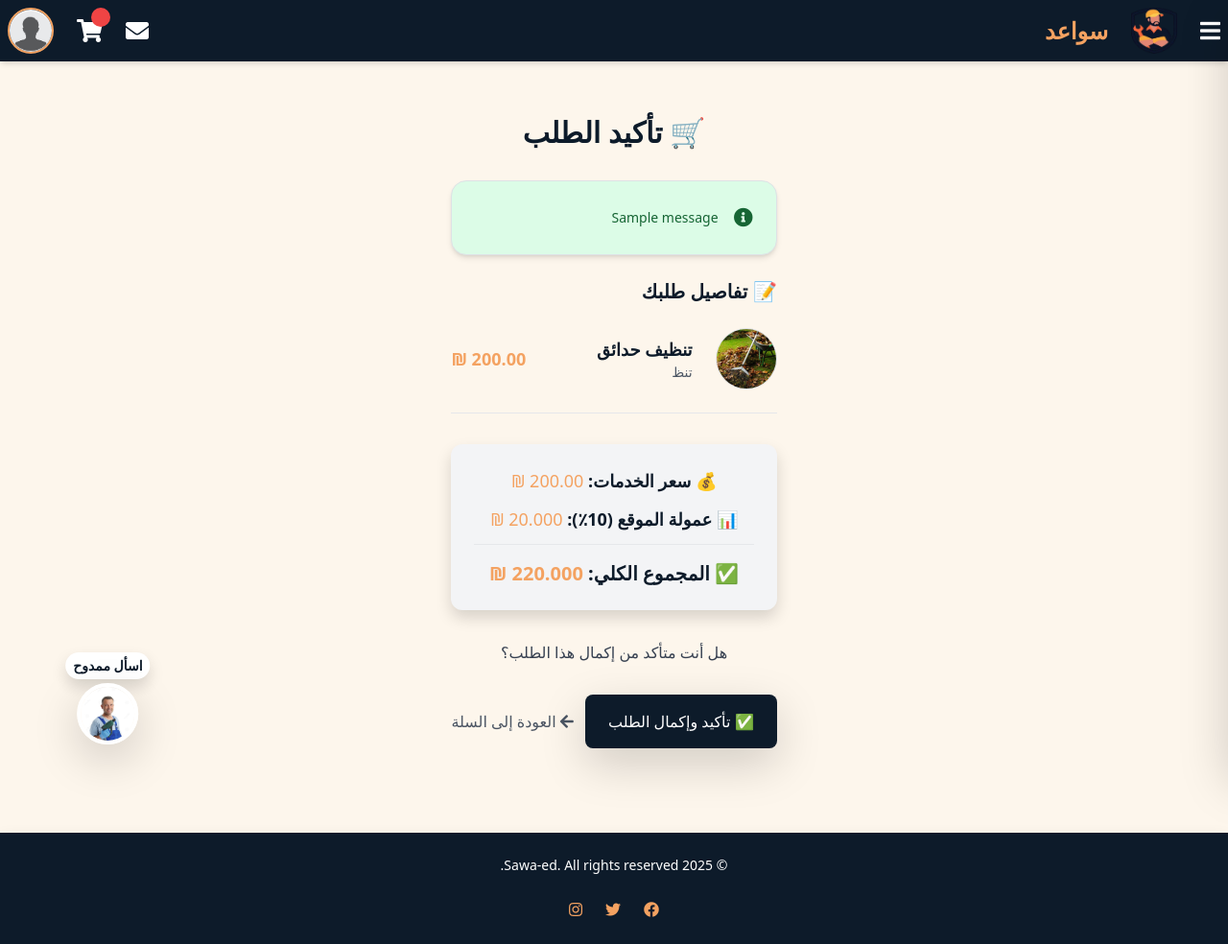
After one commit to shahdzeiad96/Sawa-ed, a Django app: page /checkout/ in a window 1280 px wide. The commit adds this page. Shown: the whole page at 96% size. Run offline with Django 5.2, Linux system fonts and the light colour scheme; a user stored in the database is signed in; data comes from the database, SQL or seed files in the repository; both versions use the stored data as it was after the commit; tables that the repository leaves empty hold one stand-in row (values such as "Sample post"); one stand-in notice (Sample message) is shown; some libraries are stand-ins or nearby versions.

Commit message:
checkOut function

```diff
--- a/Sawaed_app/models.py
+++ b/Sawaed_app/models.py
@@ -148,6 +148,23 @@ class Message(models.Model):
     def __str__(self):
         return f"From {self.sender} to {self.receiver} at {self.timestamp}"
 
+
+class CartItem(models.Model):
+    user = models.ForeignKey(
+        settings.AUTH_USER_MODEL,
+        on_delete=models.CASCADE,
+        related_name='cart_items'
+    )
+    service = models.ForeignKey(
+        ServiceListing,
+        on_delete=models.CASCADE,
+        related_name='cart_items'
+    )
+    added_at = models.DateTimeField(auto_now_add=True)
+
+    def __str__(self):
+        return f"{self.user.username} - {self.service.name}"
+
 class ServiceOrder(models.Model):
     ORDER_STATUS_CHOICES = [
         ('pending', _('Pending')),
@@ -164,6 +181,14 @@ class ServiceOrder(models.Model):
         on_delete=models.CASCADE,
         related_name='orders'
     )
+    handyman = models.ForeignKey(
+        settings.AUTH_USER_MODEL,
+        on_delete=models.CASCADE,
+        related_name='received_orders',
+        null=True,
+        blank=True
+    )
+    price = models.DecimalField(max_digits=10, decimal_places=2,null=True, blank=True)
     status = models.CharField(max_length=20, choices=ORDER_STATUS_CHOICES, default='pending')
     created_at = models.DateTimeField(auto_now_add=True)
 
--- /dev/null
+++ b/Sawaed_app/templates/checkout.html
@@ -0,0 +1,80 @@
+{% extends "index.html" %}
+
+{% block content %}
+<div class="p-6 max-w-3xl mx-auto">
+    <h1 class="text-3xl font-semibold text-center text-[#0d1b2a] mb-8">
+        🛒 تأكيد الطلب
+    </h1>
+
+    {% if messages %}
+        <div class="space-y-3 mb-6 max-w-2xl mx-auto">
+            {% for message in messages %}
+                <div class="flex items-center gap-3 p-4 rounded-2xl shadow-md transition-all duration-300
+                    {% if message.tags == 'success' %}bg-green-100 text-green-800 border border-green-300
+                    {% elif message.tags == 'error' %}bg-red-100 text-red-800 border border-red-300
+                    {% elif message.tags == 'warning' %}bg-yellow-100 text-yellow-800 border border-yellow-300
+                    {% else %}bg-blue-100 text-blue-800 border border-blue-300{% endif %}">
+                    <i class="fas fa-info-circle text-xl"></i>
+                    <span class="text-sm font-medium">{{ message }}</span>
+                </div>
+            {% endfor %}
+        </div>
+    {% endif %}
+
+    {% if cart_items %}
+        <div class="mb-8">
+            <h2 class="text-xl font-semibold text-[#0d1b2a] mb-4">
+                📝 تفاصيل طلبك
+            </h2>
+            <div class="space-y-4">
+                {% for item in cart_items %}
+                    <div class="flex justify-between items-center border-b pb-4 mb-4">
+                        <div class="flex items-center gap-4">
+                            <img src="{{ item.service.image.url }}" alt="Service Image" class="w-16 h-16 object-cover rounded-full border">
+                            <div>
+                                <h3 class="text-lg font-semibold text-[#0d1b2a]">{{ item.service.name }}</h3>
+                                {% if item.service.description %}
+                                    <p class="text-sm text-gray-600">{{ item.service.description }}</p>
+                                {% endif %}
+                            </div>
+                        </div>
+                        <div class="text-right">
+                            <span class="text-[#f4a261] text-lg font-semibold">{{ item.service.price }} ₪</span>
+                        </div>
+                    </div>
+                {% endfor %}
+            </div>
+        </div>
+
+        <div class="bg-gray-100 rounded-xl p-6 shadow text-center space-y-3 text-[#0d1b2a] text-lg font-medium mb-8">
+            <div>💰 <strong>سعر الخدمات:</strong> <span class="text-[#f4a261]">{{ total_price }} ₪</span></div>
+            <div>📊 <strong>عمولة الموقع (10٪):</strong> <span class="text-[#f4a261]">{{ commission }} ₪</span></div>
+            <div class="text-xl font-bold border-t pt-3">
+                ✅ المجموع الكلي:
+                <span class="text-[#f4a261]">{{ final_total }} ₪</span>
+            </div>
+        </div>
+
+        <div class="text-center">
+            <p class="mb-4 text-gray-700">هل أنت متأكد من إكمال هذا الطلب؟</p>
+            <form method="post" action="{% url 'checkout' %}">
+                {% csrf_token %}
+                <button type="submit" class="px-6 py-3 rounded-lg bg-[#0d1b2a] text-white hover:bg-[#f4a261] hover:text-[#0d1b2a] transition duration-300 transform hover:scale-105 shadow-lg">
+                    ✅ تأكيد وإكمال الطلب
+                </button>
+                <a href="{% url 'cart' %}" class="inline-block mt-4 text-gray-600 hover:text-gray-800">
+                    <i class="fas fa-arrow-left mr-2"></i> العودة إلى السلة
+                </a>
+            </form>
+        </div>
+
+    {% else %}
+        <div class="text-center text-gray-500 text-xl mt-10">
+            🛒 لا توجد عناصر في السلة لإكمال الطلب.
+            <p class="mt-4">
+                <a href="{% url 'userhome' %}" class="text-[#f4a261] hover:underline">تصفح الخدمات المتاحة</a>
+            </p>
+        </div>
+    {% endif %}
+</div>
+{% endblock %}
--- a/Sawaed_app/urls.py
+++ b/Sawaed_app/urls.py
@@ -22,6 +22,8 @@ urlpatterns = [
     path('add-to-cart/<int:service_id>/', views.add_to_cart, name='add-to-cart'),
     path('search/', views.search_services, name='service_search'),
     path('remove-from-cart/<int:order_id>/', views.remove_from_cart, name='remove_from_cart'),
+    path('checkout/', views.checkout, name='checkout'),
+
 
 
 
--- a/Sawaed_app/views.py
+++ b/Sawaed_app/views.py
@@ -13,6 +13,8 @@ from django.contrib.auth import authenticate, login as auth_login
 from django.db.models import Q, Max
 from django.shortcuts import get_object_or_404
 from decimal import Decimal
+import logging
+from django.contrib.auth.decorators import login_required
 
 
 def index(request):
@@ -104,7 +106,7 @@ def login(request):
         return render(request, "login.html")
 
 def cart_view(request):
-    cart_items = ServiceOrder.objects.filter(client=request.user, status='pending')
+    cart_items = CartItem.objects.filter(user=request.user)
 
     #to get the total price
     total_price = sum(item.service.price for item in cart_items)
@@ -279,7 +281,7 @@ def chat_detail(request, user_id):
     }
     context.update(base_view_data(request))
 
-    return render(request, 'chat_detail.html', context)
+    return redirect(request, 'chat_detail.html', context)
 
 def edit_profile(request):
     context={
@@ -342,7 +344,7 @@ def rate_service(request, service_id):
         comment = request.POST.get('comment')
 
         if not rating or int(rating) < 1 or int(rating) > 5:
-            messages.error("الرجاء ادخال تقييم بين 1 و 5")
+            messages.error(request,"الرجاء ادخال تقييم بين 1 و 5")
             return redirect('service_detail', service_id=service_id, user_id=service.handyman.id)
 
         Review.objects.create(
@@ -417,14 +419,14 @@ def add_to_cart(request, service_id):
     service = get_object_or_404(ServiceListing, id=service_id)
 
     # Check if the service is already in the cart
-    existing_order = ServiceOrder.objects.filter(
-        client=request.user, service=service, status='pending'
+    existing_order = CartItem.objects.filter(
+        user=request.user, service=service
     ).first()
 
     if existing_order:
         messages.info(request, "هذه الخدمة موجودة بالفعل في السلة.")
     else:
-        ServiceOrder.objects.create(client=request.user, service=service, status='pending')
+        CartItem.objects.create(user=request.user, service=service)
         messages.success(request, "تمت إضافة الخدمة إلى السلة")
 
     # Redirect to the cart view
@@ -433,7 +435,7 @@ def add_to_cart(request, service_id):
 
 #remove from cart function
 def remove_from_cart(request, order_id):
-    order = get_object_or_404(ServiceOrder, id=order_id, client=request.user, status='pending')
+    order = get_object_or_404(CartItem, id=order_id, user=request.user)
     order.delete()
     messages.success(request, "تمت إزالة الخدمة من السلة.")
     return redirect('cart')
@@ -454,3 +456,37 @@ def search_services(request):
         'service_types': service_types,
         'query': query
     })
+
+logger = logging.getLogger(__name__)
+@login_required
+def checkout(request):
+    cart_items = CartItem.objects.filter(user=request.user)
+    if not cart_items:
+        messages.warning(request, "السلة فارغة.")
+        return redirect('cart')
+
+    total_price = sum(item.service.price for item in cart_items)
+    commission = total_price * Decimal('0.1')
+    final_total = total_price + commission
+    context = {
+        'cart_items': cart_items,
+        'total_price': total_price,
+        'commission': commission,
+        'final_total': final_total,
+    }
+
+    if request.method == "POST":
+        for item in cart_items:
+            ServiceOrder.objects.create(
+                client=request.user,
+                service=item.service,
+                handyman=item.service.handyman,
+                status='pending',
+                price=item.service.price
+            )
+        cart_items.delete()
+        messages.success(request, "تمت عملية الشراء بنجاح.")
+        return render(request, 'checkout.html', context)
+
+
+    return render(request, 'checkout.html', context)
```
Also changed, not shown: Sawaed_app/templates/cart.html (+6 -8 lines), Sawaed_app/migrations/0008_serviceorder_handyman_cartitem.py (added), Sawaed_app/migrations/0009_serviceorder_price.py (added), db.sqlite3, media/service_images/Simple_Bordered_Home_Decor_Collection_Instagram_Post_1.png (added).
